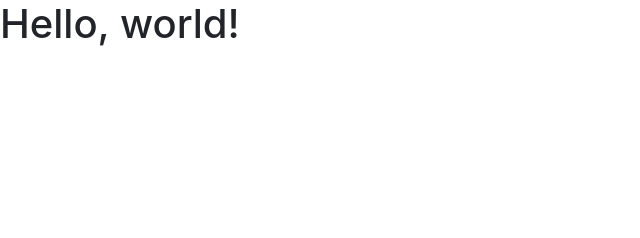
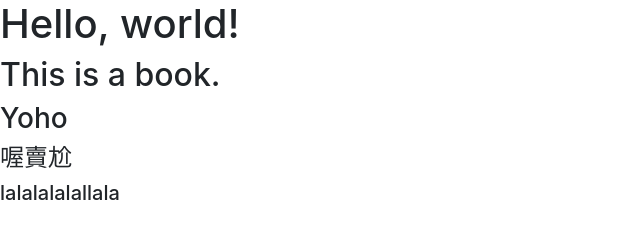
Before and after one commit to jasperrr0818/jasperrr0818.github.io, a plain HTML site: page lesson1/index.html in a window 1280 px wide. Shown: the whole page, without its empty margins (0-640 px from the left). Drawn offline with nearby package versions, Linux system fonts and the light colour scheme.

Commit message:
ver2
wqewqewq

```diff
--- a/lesson1/index.html
+++ b/lesson1/index.html
@@ -12,11 +12,14 @@
     </head>
     <body>
         <h1>Hello, world!</h1>
+        <h2>This is a book.</h2>
+        <h3>Yoho</h3>
+        <h4>喔賣尬</h4>
+        <h5>lalalalalallala</h5>
 
         <!-- Optional JavaScript -->
         <!-- jQuery first, then Popper.js, then Bootstrap JS -->
         <script src="https://code.jquery.com/jquery-3.3.1.slim.min.js" integrity="sha384-q8i/X+965DzO0rT7abK41JStQIAqVgRVzpbzo5smXKp4YfRvH+8abtTE1Pi6jizo" crossorigin="anonymous"></script>
-        <script src="https://cdnjs.cloudflare.com/ajax/libs/popper.js/1.14.3/umd/popper.min.js" integrity="sha384-ZMP7rVo3mIykV+2+9J3UJ46jBk0WLaUAdn689aCwoqbBJiSnjAK/l8WvCWPIPm49" crossorigin="anonymous"></script>
         <script src="https://stackpath.bootstrapcdn.com/bootstrap/4.1.1/js/bootstrap.min.js" integrity="sha384-smHYKdLADwkXOn1EmN1qk/HfnUcbVRZyYmZ4qpPea6sjB/pTJ0euyQp0Mk8ck+5T" crossorigin="anonymous"></script>
     </body>
 </html>
```
Also changed, not shown: 1 other file.
